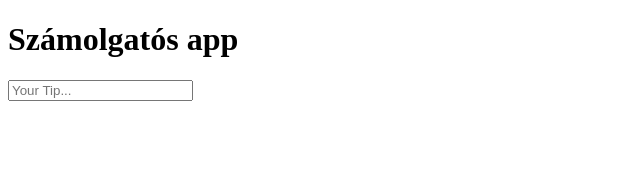
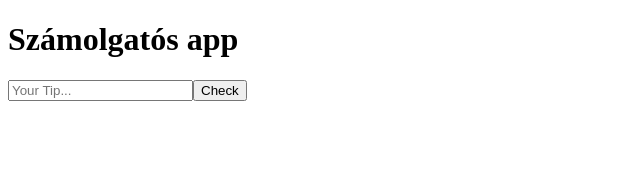
Before and after one commit to richardtavaszi-dev/number-guesser-app, an Angular app: page / in a window 1280 px wide. Shown: the top 170 px of the page, without its empty margins (0-640 px from the left). Built offline with nearby package versions, Linux system fonts and the light colour scheme.

Commit message:
check button

```diff
--- a/src/app/app.html
+++ b/src/app/app.html
@@ -2,4 +2,5 @@
   <div class="content">
       <h1>Számolgatós app</h1>
       <input type="text" placeholder="Your Tip...">
+      <button (click)="check()">Check</button>
     </div>
--- a/src/app/app.ts
+++ b/src/app/app.ts
@@ -7,5 +7,5 @@ import { Component, signal } from '@angular/core';
   styleUrl: './app.css'
 })
 export class App {
-  protected readonly title = signal('numberguesser2026');
+  check(){}
 }
```
